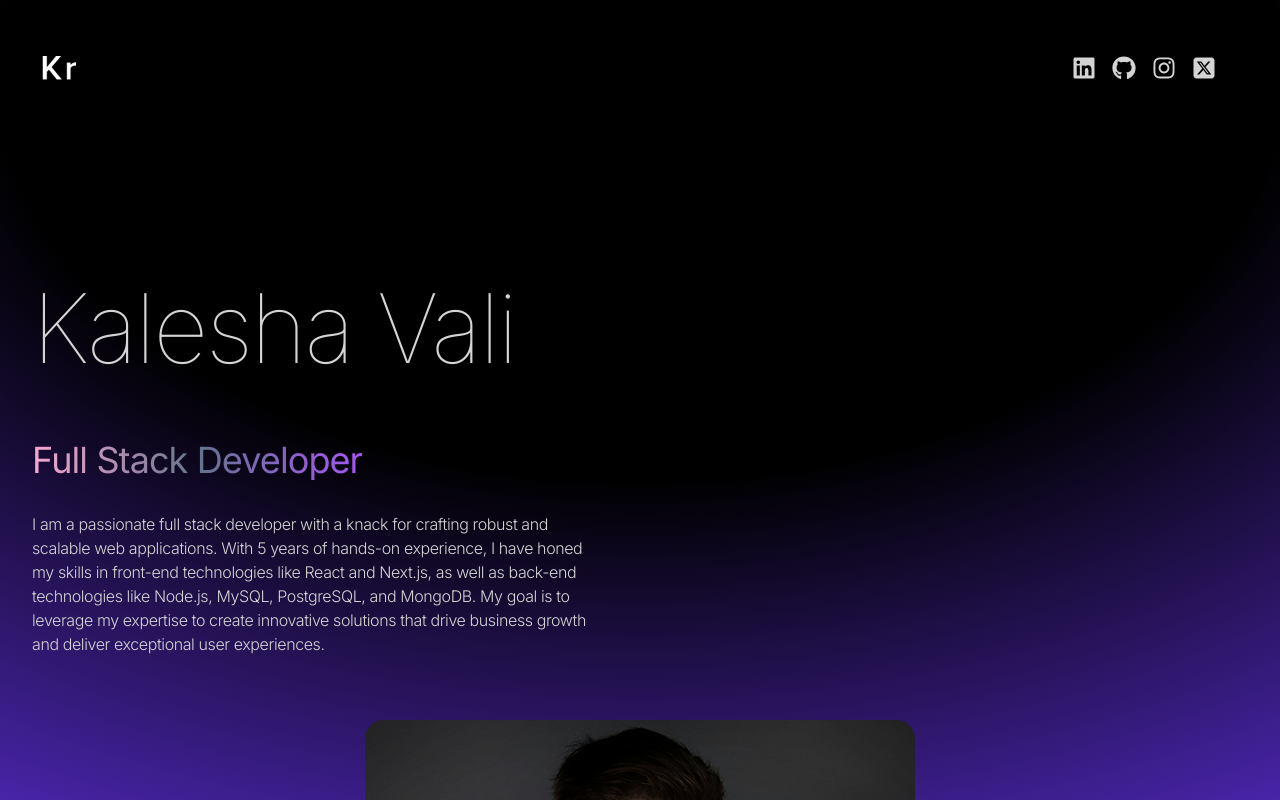
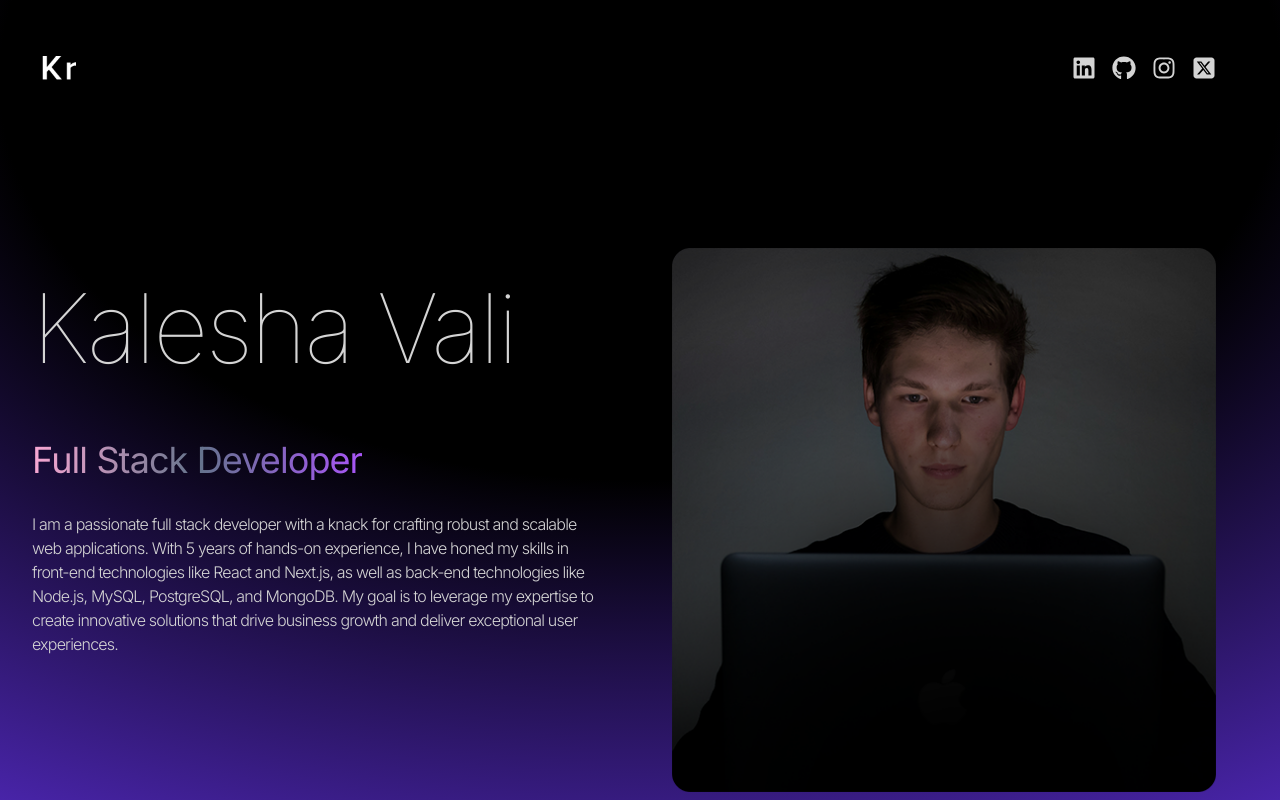
Before and after one commit to kaleshavali4346/kalesha_vali, a React (Vite) app: page / in a window 1280 px wide. Shown: the top 800 px of the page. Built offline with nearby package versions, Linux system fonts and the light colour scheme.

Commit message:
minor changes

```diff
--- a/src/App.jsx
+++ b/src/App.jsx
@@ -4,11 +4,10 @@ import Hero from "./components/Hero";
 import About from "./components/About";
 import Technologies from "./components/Technologies";
 import Experience from "./components/Experience";
-import Project from "./components/Projects";
 
 function App() {
   return (
-    <div className="overflow-x-hidden text-neutral-300 antialiased selection:bg-neutral-400 selection:text-neutral-400">
+    <div className="overflow-x-hidden text-neutral-300 antialiased selection:bg-cyan-300 selection:text-cyan-900">
       <div className="fixed top-0 -z-10 h-full w-full">
         <div className="absolute inset-0 -z-10 h-full w-full items-center px-5 py-24 [background:radial-gradient(125%_125%_at_50%_10%,#000_40%,#63e_100%)]"></div>
       </div>
@@ -18,7 +17,6 @@ function App() {
         <About/>
         <Technologies/>
         <Experience/>
-        <Project/>
       </div>
     </div>
   );}
--- a/src/components/Hero.jsx
+++ b/src/components/Hero.jsx
@@ -1,16 +1,16 @@
 import  {HERO_CONTENT} from "../constants";
 import profilepic from "../assets/kevinRushProfile.png"
 const Hero = ()=>{
-    return <div className="border-b border-neutral-900 pb-4 lg:mb-6">
+    return <div className="border-b border-neutral-900 pb-4 lg:mb-35">
         <div className="flex flex-wrap">
             <div className="w-full lg:w-1/2">
                 <div className="flex flex-col items-center lg:items-start">
-                    <h1 className="pb-16 text-6xl font-thin tracking-tight lg:mt-16 lg:text-8xl">Kalesha Vali</h1>
+                    <h2 className="pb-16 text-6xl font-thin tracking-tight lg:mt-16 lg:text-8xl">Kalesha Vali</h2>
                     <span className="bg-gradient-to-r from-pink-300 via-slate-500 to-purple-500 bg-clip-text text-4xl tracking-tight text-transparent">Full Stack Developer</span>
-                    <p className="my-2 max-w-xl py-6 font-light tracking-tight">{HERO_CONTENT}</p>
+                    <p className="my-2 max-w-xl py-6 font-light tracking-tighter">{HERO_CONTENT}</p>
                 </div>
             </div>
-            <div className="w-full lg: w-1/2 lg:p-8">
+            <div className="w-full lg:w-1/2 lg:p-8">
                 <div className="flex justify-center">
                     <img src={profilepic} alt="Kalesha Vali"/>
                 </div>
```
